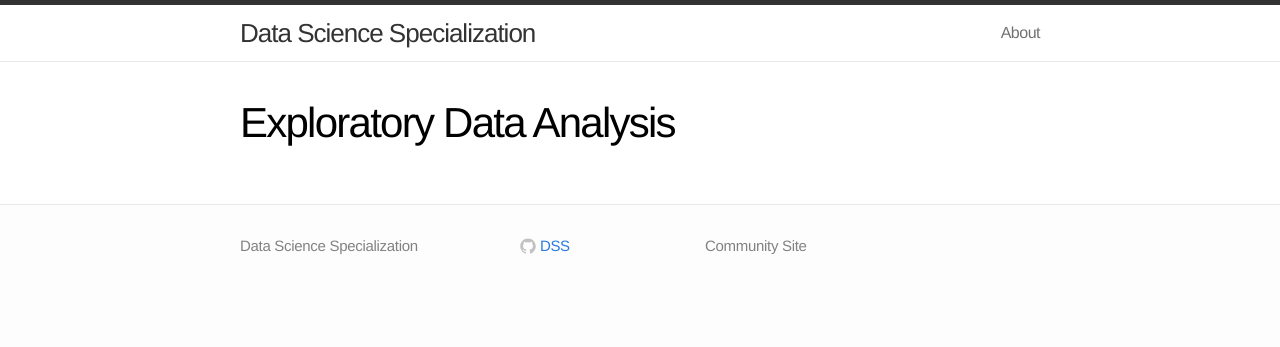
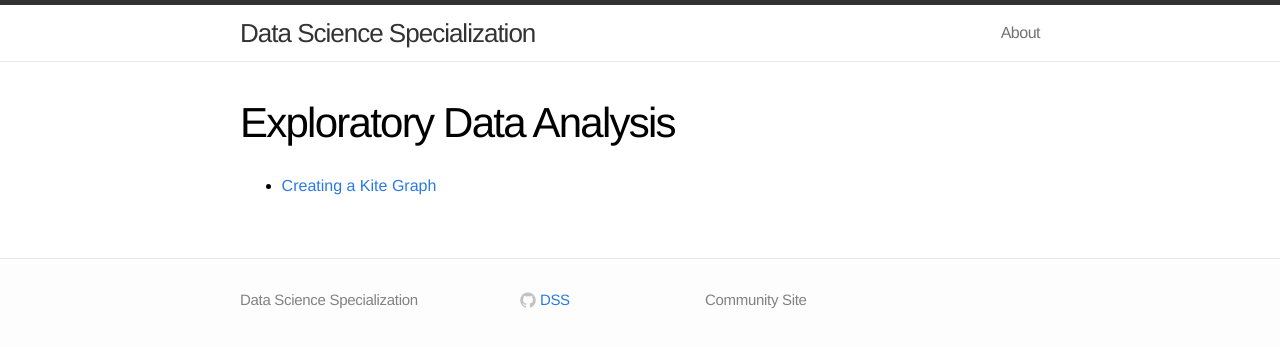
Before and after one commit to DataScienceSpecialization/DataScienceSpecialization.github.io, a Jekyll site: the page built from eda.md, in a window 1280 px wide. Shown: the top 347 px of the page. Built offline with Jekyll 4.4.1, drawn with Linux system fonts in a browser that asks for light colours.

Commit message:
Kite Graph
Add kite graph as example of working through new kind of graph

```diff
--- a/eda.md
+++ b/eda.md
@@ -3,3 +3,4 @@ layout: page
 title: Exploratory Data Analysis
 permalink: /eda/
 ---
+- [Creating a Kite Graph](http://rpubs.com/thoughtfulbloke/kitegraph)
```
